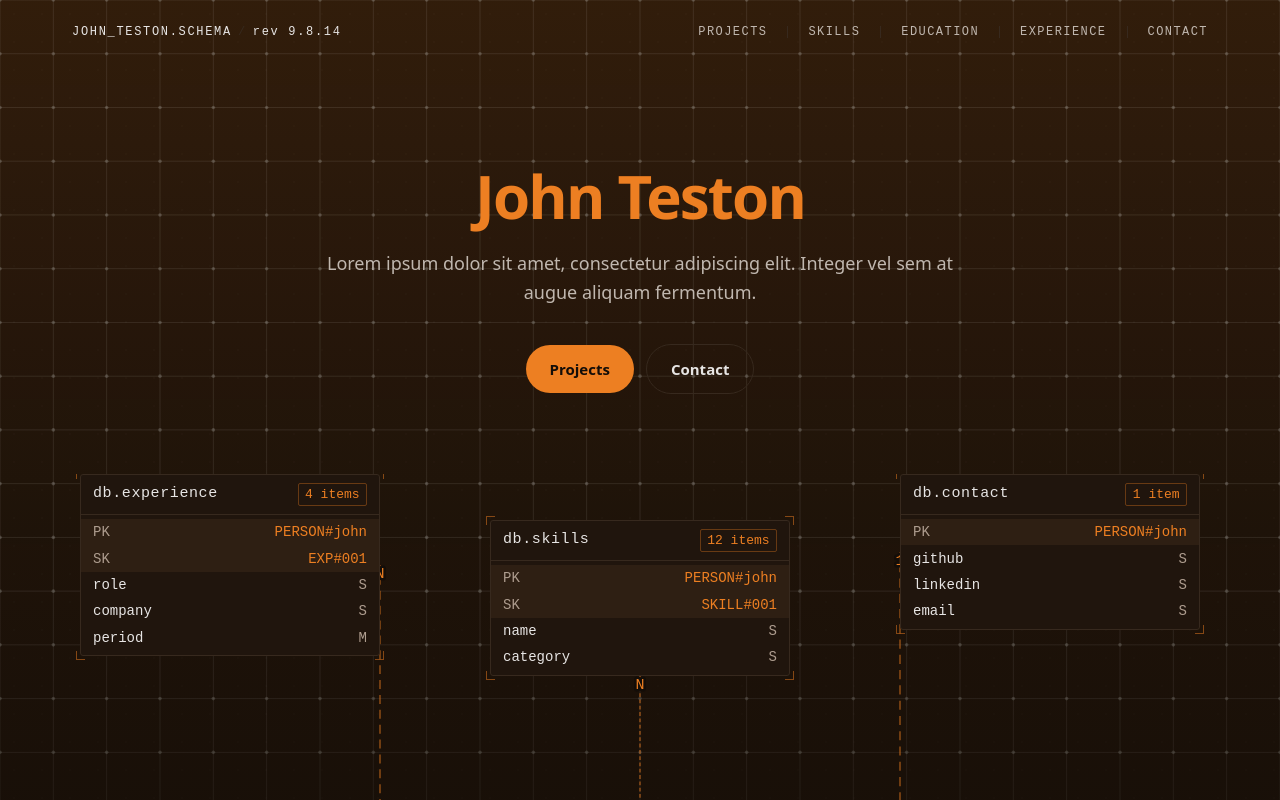
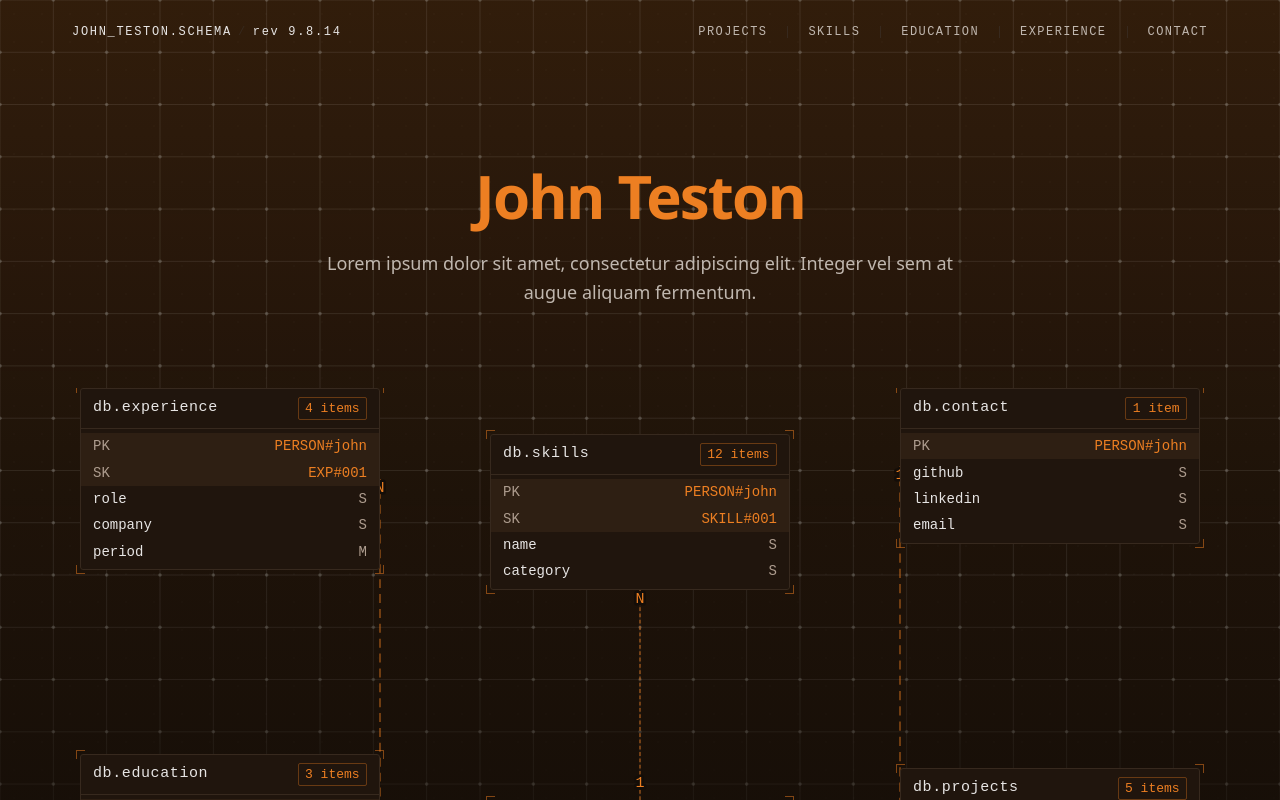
Before and after one commit to Jerzzy16/Portfolio, a React (Vite) app: page / in a window 1280 px wide. Shown: the top 800 px of the page. Built offline with nearby package versions, Linux system fonts and the light colour scheme.

Commit message:
refactor: remove unused action links from Hero component

```diff
--- a/src/components/Hero.tsx
+++ b/src/components/Hero.tsx
@@ -81,18 +81,6 @@ export default function Hero() {
           {person.intro}
         </p>
 
-        <div
-          className="rise mt-9 flex flex-wrap items-center justify-center gap-3"
-          style={{ animationDelay: '210ms' } as CSSVars}
-        >
-          <a href="#projects" className="action action-primary">
-            Projects
-          </a>
-          <a href="#contact" className="action action-ghost">
-            Contact
-          </a>
-        </div>
-
         <div className="rise mt-14 md:mt-20" style={{ animationDelay: '280ms' } as CSSVars}>
           <SchemaDiagram roll={roll} />
         </div>
```
